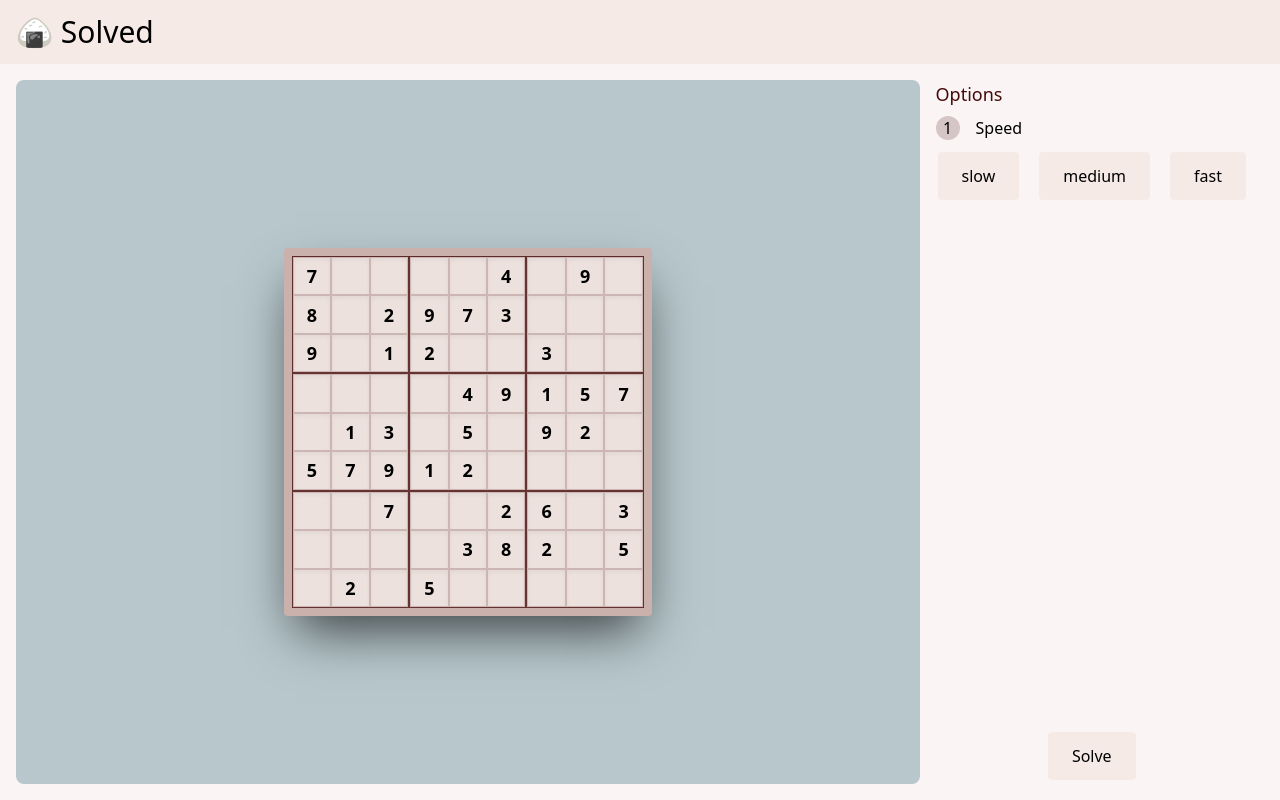
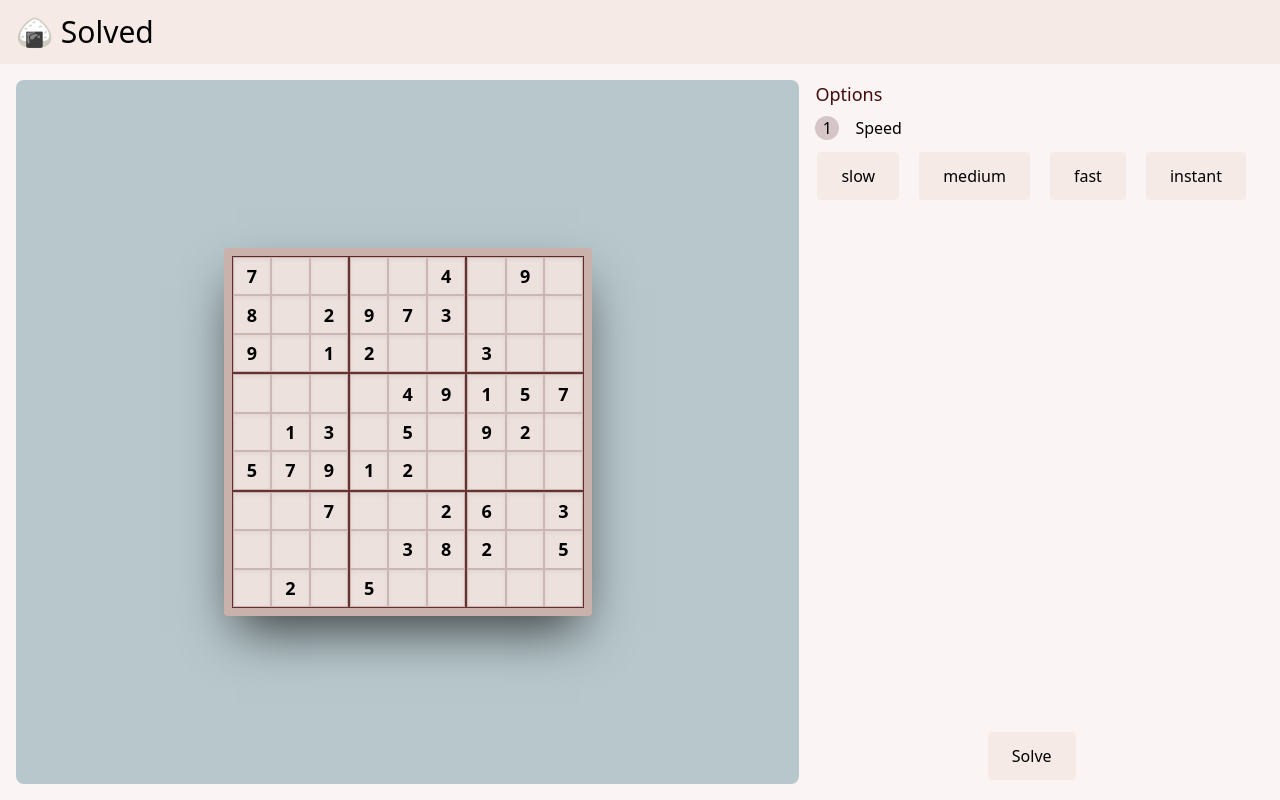
Before and after one commit to Justin-Arnold/svelte-sudoku-solver, a SvelteKit app: page / in a window 1280 px wide. Built offline with nearby package versions, Linux system fonts and the light colour scheme.

Commit message:
allow instant speed

```diff
--- a/src/lib/sudoku.ts
+++ b/src/lib/sudoku.ts
@@ -122,7 +122,9 @@ export async function fillCells(
             for (let j = 0; j < 9; j++) {
                 callback(i, j);
                 console.log('filling with delay', delay)
-                await new Promise(resolve => setTimeout(resolve, delay));
+                if (delay > 0) {
+                    await new Promise(resolve => setTimeout(resolve, delay));
+                }
                 if (clonedPuzzle[i][j] !== 0) {
                     continue;
                 }
--- a/src/routes/+page.svelte
+++ b/src/routes/+page.svelte
@@ -94,6 +94,7 @@ function setSpeed(speed: number) {
                     <BaseButton text="slow"  onClick={() => setSpeed(100)}></BaseButton>
                     <BaseButton text="medium" onClick={() => setSpeed(20)}></BaseButton>
                     <BaseButton text="fast" onClick={() => setSpeed(5)}></BaseButton>
+                    <BaseButton text="instant" onClick={() => setSpeed(0)}></BaseButton>
                 </div>
             </div>
             <BaseButton onClick={() => solve()} text="Solve"></BaseButton>
```
